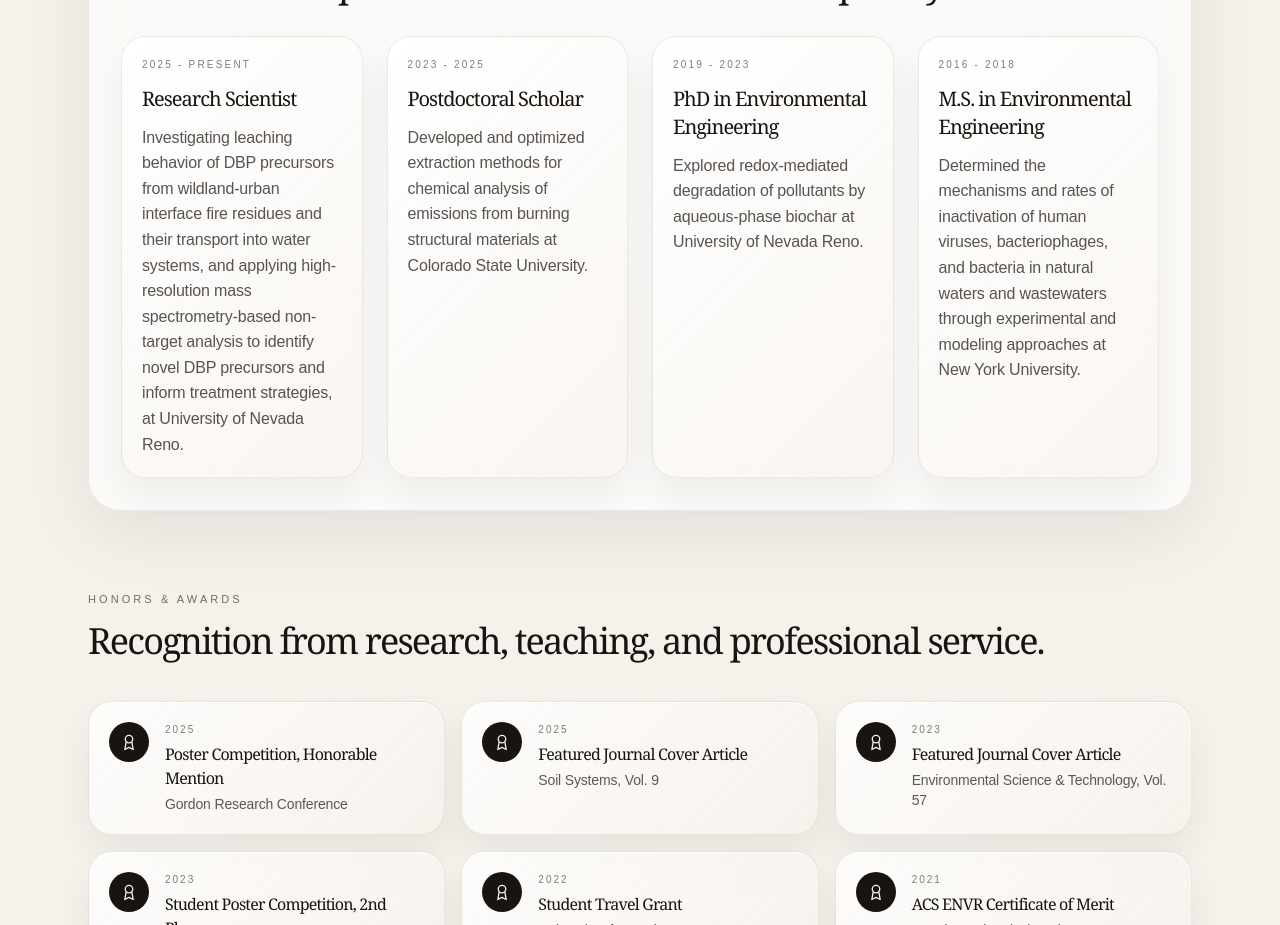
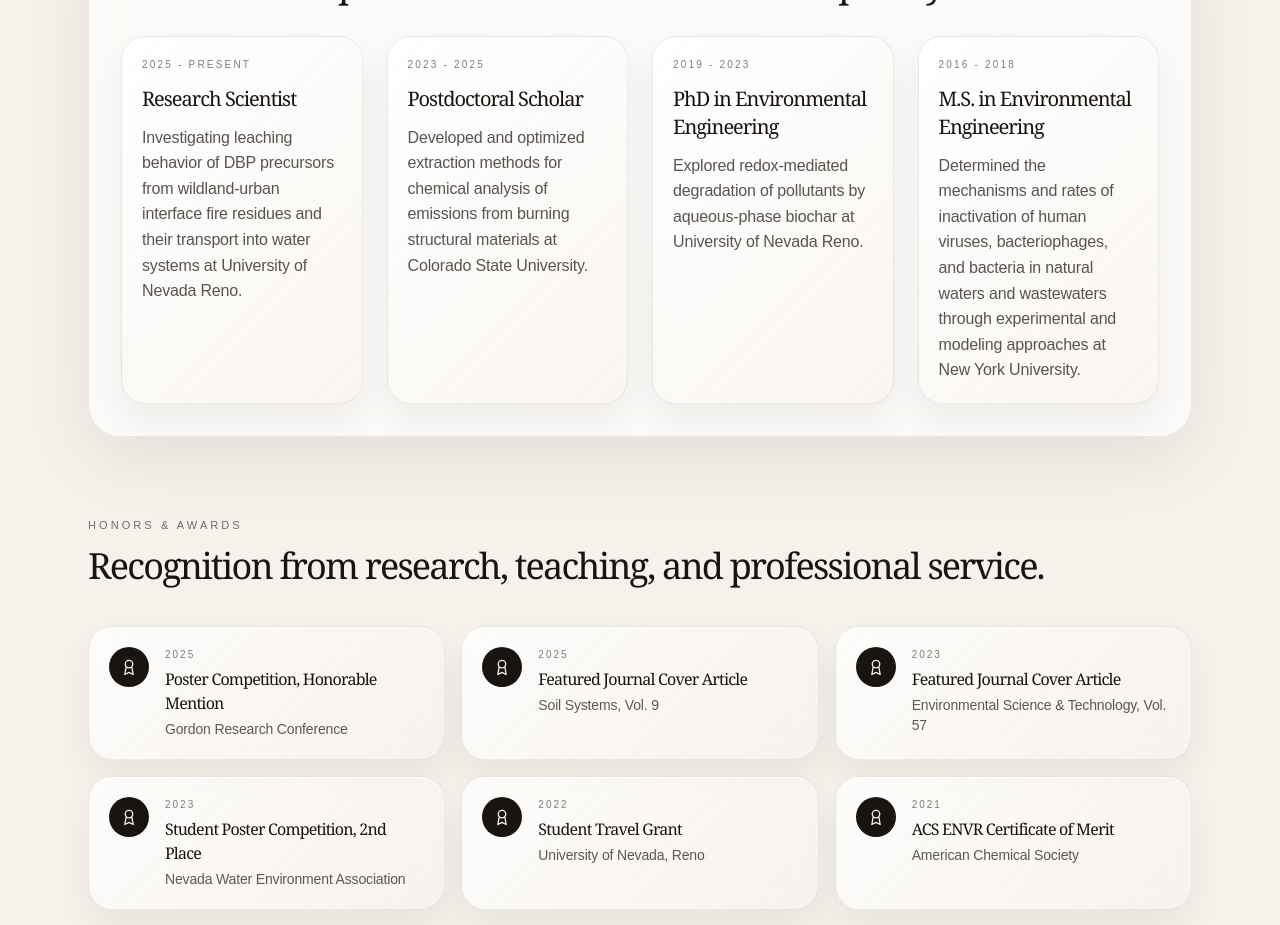
Before and after one commit to srinidhilokesh1992/srinidhilokesh1992.github.io, a Next.js app: page / in a window 1280 px wide. Shown: the part 3420-4345 px from the top of the page. Built offline with nearby package versions, Linux system fonts and the light colour scheme.

Commit message:
Revert mass spectrometry addition to UNR role description

```diff
--- a/app/page.tsx
+++ b/app/page.tsx
@@ -60,7 +60,7 @@ const honors = [
 ];
 
 const workExperience = [
-  { period: "2025 - Present", title: "Research Scientist", detail: "Investigating leaching behavior of DBP precursors from wildland-urban interface fire residues and their transport into water systems, and applying high-resolution mass spectrometry-based non-target analysis to identify novel DBP precursors and inform treatment strategies, at University of Nevada Reno." },
+  { period: "2025 - Present", title: "Research Scientist", detail: "Investigating leaching behavior of DBP precursors from wildland-urban interface fire residues and their transport into water systems at University of Nevada Reno." },
   { period: "2023 - 2025", title: "Postdoctoral Scholar", detail: "Developed and optimized extraction methods for chemical analysis of emissions from burning structural materials at Colorado State University." },
   { period: "2019 - 2023", title: "PhD in Environmental Engineering", detail: "Explored redox-mediated degradation of pollutants by aqueous-phase biochar at University of Nevada Reno." },
   { period: "2016 - 2018", title: "M.S. in Environmental Engineering", detail: "Determined the mechanisms and rates of inactivation of human viruses, bacteriophages, and bacteria in natural waters and wastewaters through experimental and modeling approaches at New York University." },
```
